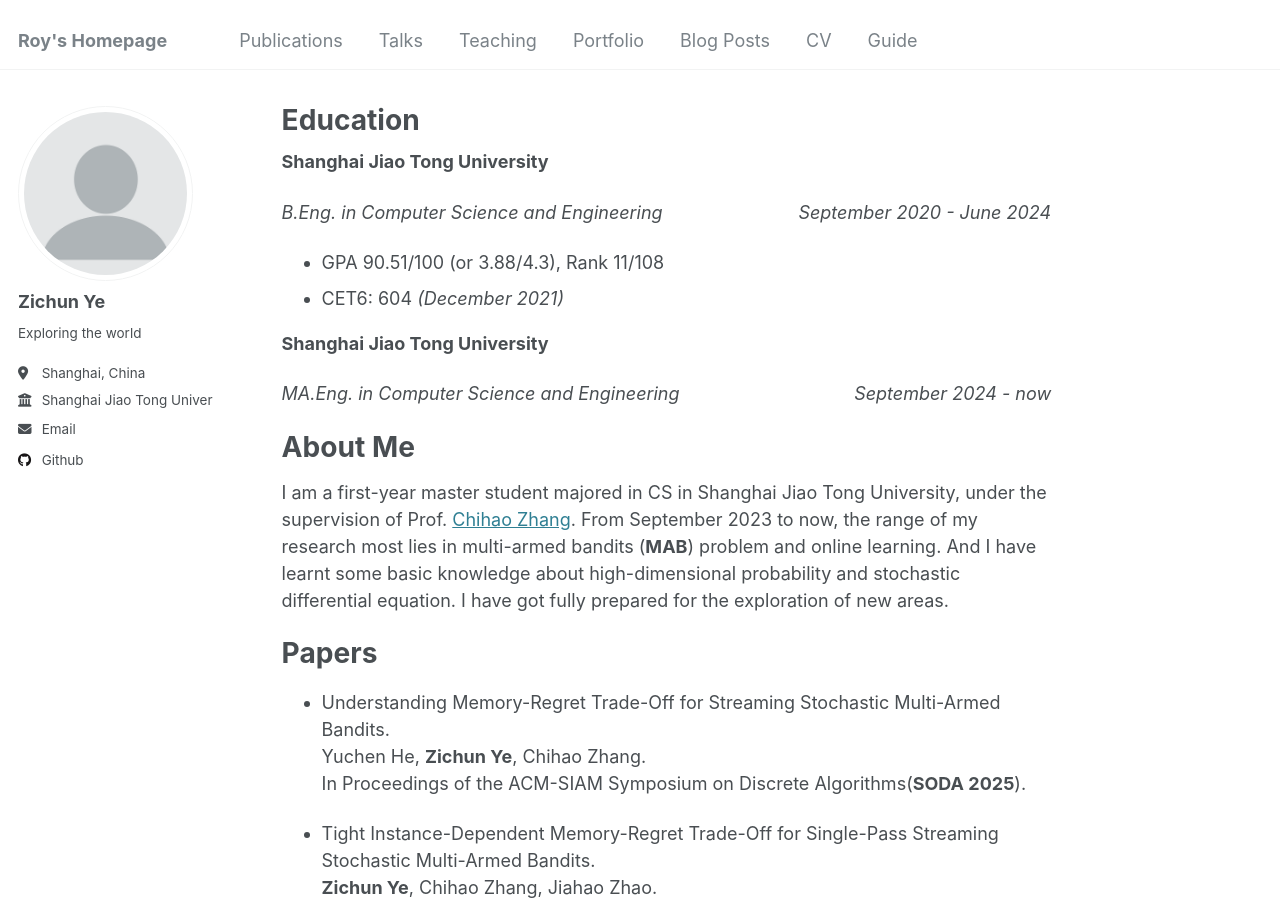
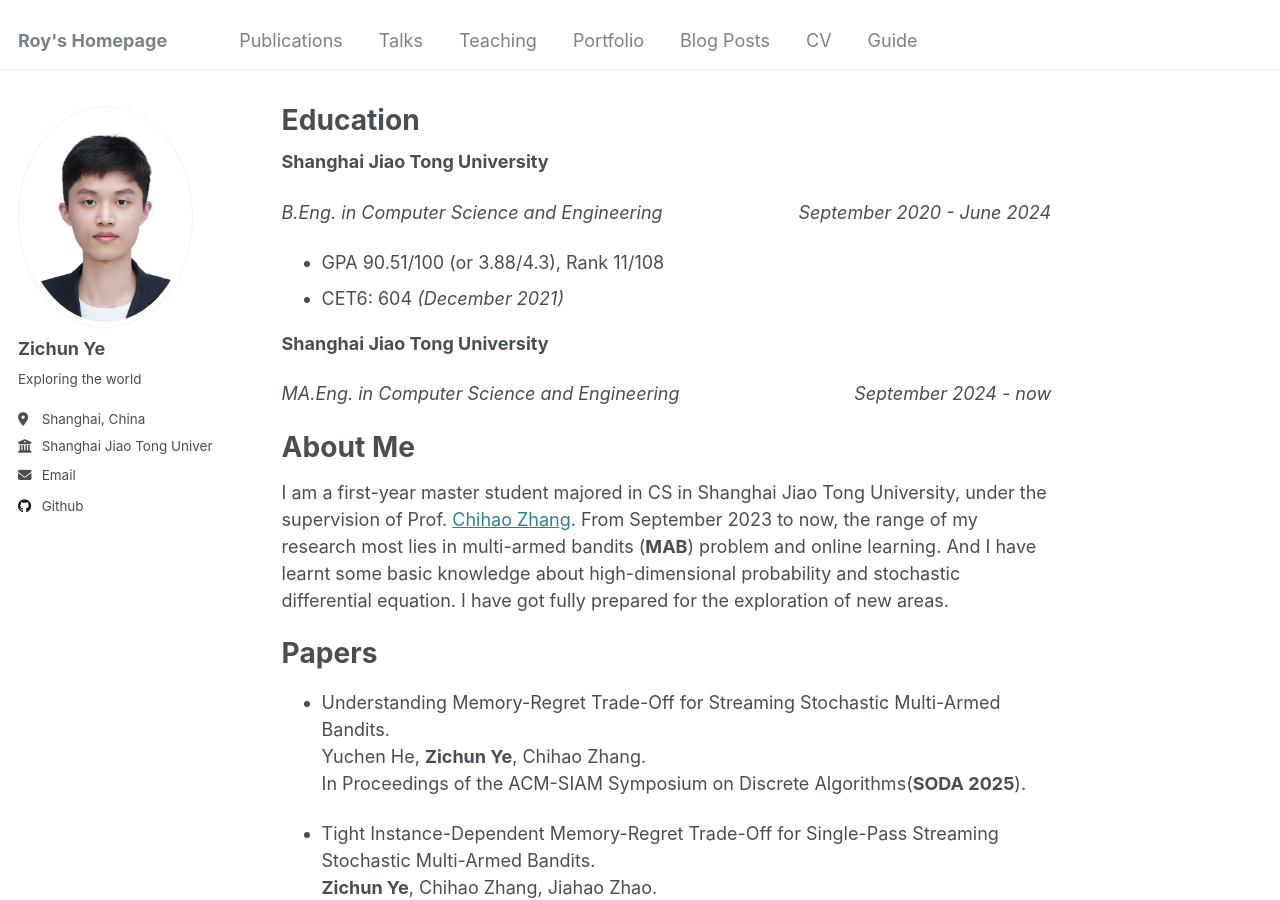
Before and after one commit to AlchemistYe/alchemistye.github.io, a Jekyll site: the page built from _pages/about.md, in a window 1280 px wide and 900 px high. Built offline with Jekyll 4.4.1, drawn with Linux system fonts in a browser that asks for light colours.

Commit message:
Update _config.yml

```diff
--- a/_config.yml
+++ b/_config.yml
@@ -21,7 +21,7 @@ repository               : "academicpages/academicpages.github.io"
 #               Additional customization can be done by editing /_includes/author-profile.html
 author:
   # Biographic information
-  avatar           : "profile.png"
+  avatar           : "face.png"
   name             : "Zichun Ye"
   pronouns         : # example: "she/her"
   bio              : "Exploring the world"
```
